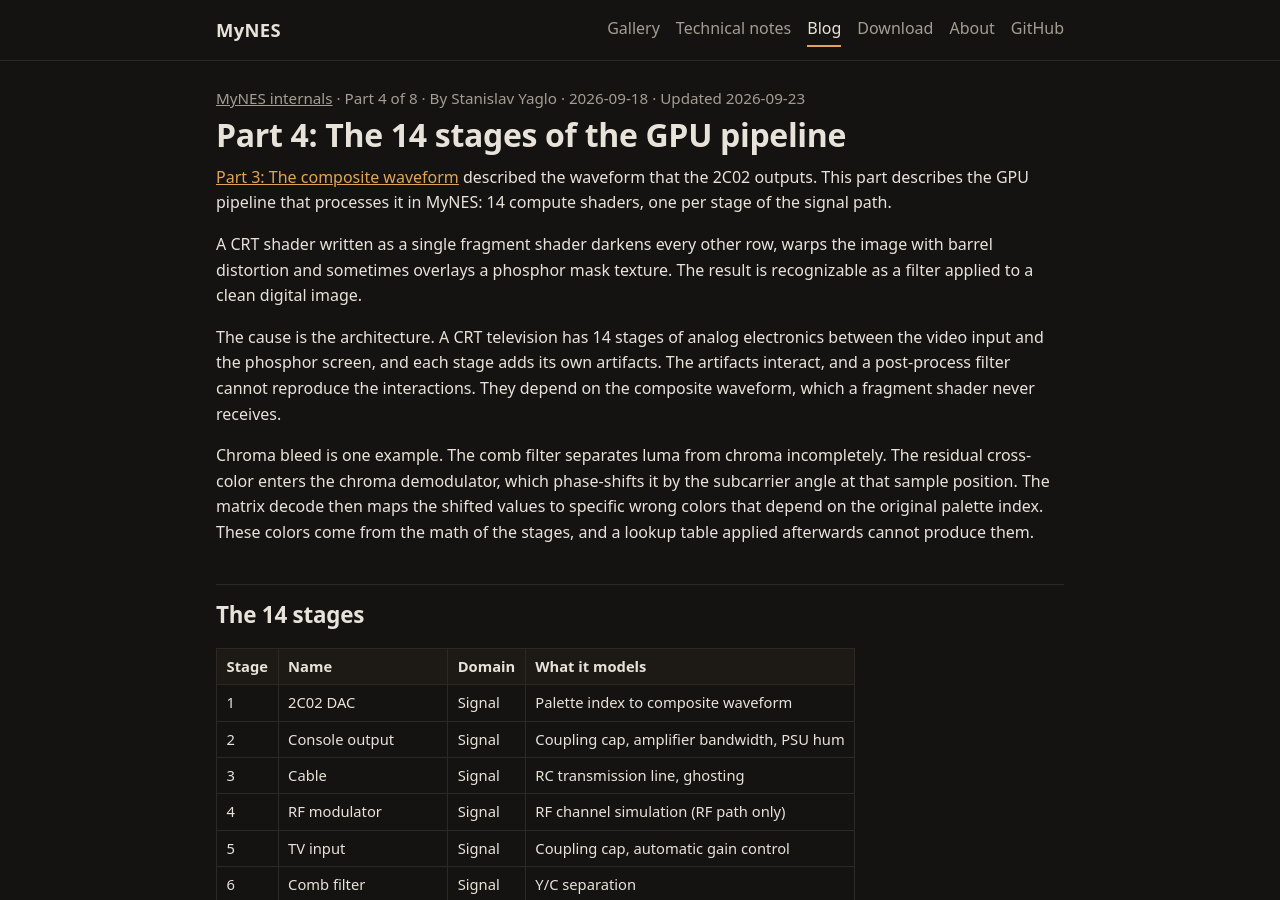
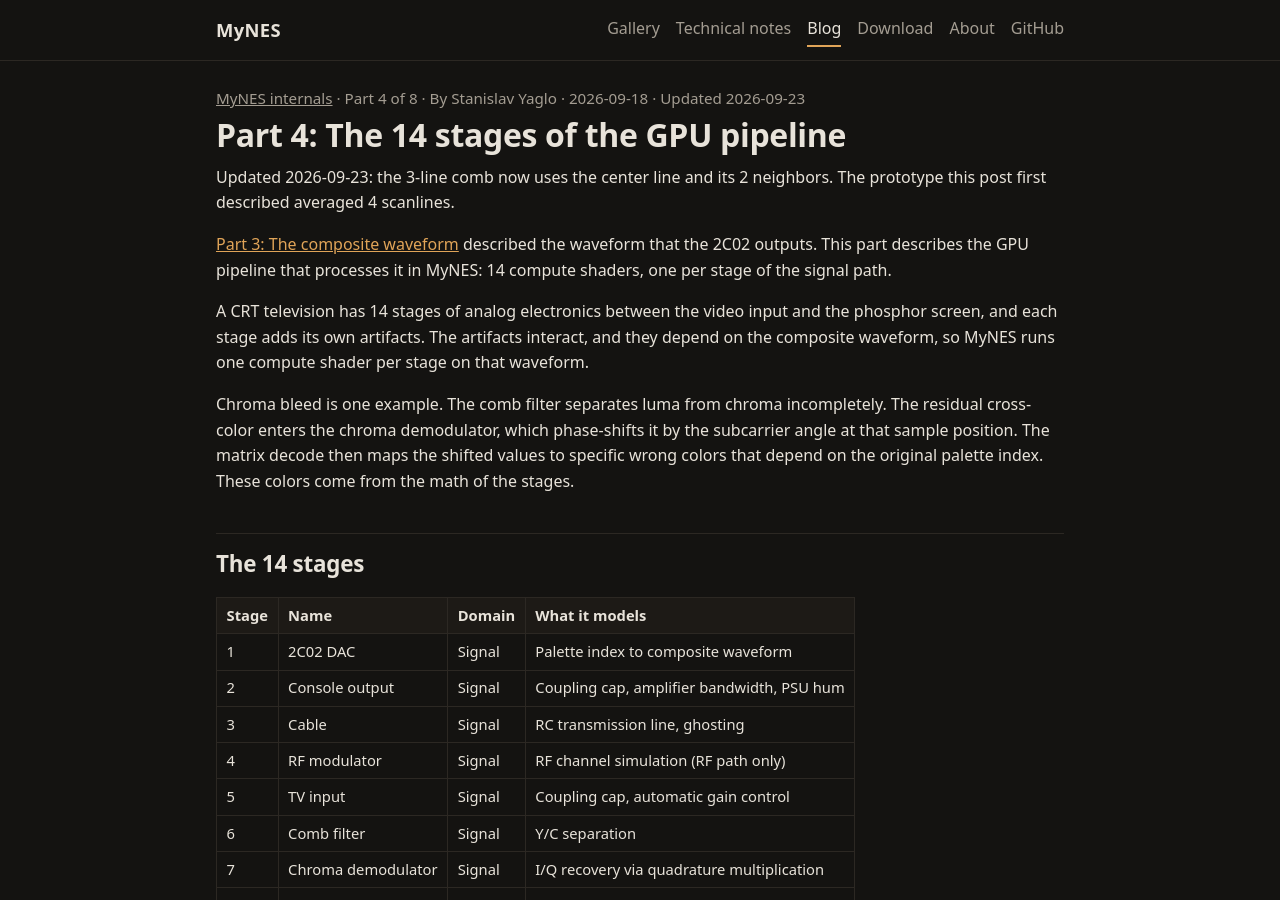
Before and after one commit to yaglo/mynes-web, a Jekyll site: the page built from _posts/2026-09-18-fourteen-stages.md, in a window 1280 px wide and 900 px high. Built offline with Jekyll 4.4.1, drawn with Linux system fonts in a browser that asks for light colours; some of the changed text lies outside the part shown.

Commit message:
Describe Part 4's pipeline without the unnamed-shader comparison
The intro compared MyNES with "a CRT shader written as a single
fragment shader" and said a lookup table cannot produce the colors,
naming no shader and giving no numbers. It now says what the 14 stages
are and why MyNES runs one shader per stage. The 3-line comb sentence
gives the current footprint, the center line and its 2 neighbors, and a
dated line at the top says what changed since the prototype.

```diff
--- a/_posts/2026-09-18-fourteen-stages.md
+++ b/_posts/2026-09-18-fourteen-stages.md
@@ -11,13 +11,13 @@
 source: "docs/blog/04-fourteen-stages.md"
 ---
 
+Updated 2026-09-23: the 3-line comb now uses the center line and its 2 neighbors. The prototype this post first described averaged 4 scanlines.
+
 [Part 3: The composite waveform]({{ '/blog/signal-nobody-sees/' | relative_url }}) described the waveform that the 2C02 outputs. This part describes the GPU pipeline that processes it in MyNES: 14 compute shaders, one per stage of the signal path.
 
-A CRT shader written as a single fragment shader darkens every other row, warps the image with barrel distortion and sometimes overlays a phosphor mask texture. The result is recognizable as a filter applied to a clean digital image.
+A CRT television has 14 stages of analog electronics between the video input and the phosphor screen, and each stage adds its own artifacts. The artifacts interact, and they depend on the composite waveform, so MyNES runs one compute shader per stage on that waveform.
 
-The cause is the architecture. A CRT television has 14 stages of analog electronics between the video input and the phosphor screen, and each stage adds its own artifacts. The artifacts interact, and a post-process filter cannot reproduce the interactions. They depend on the composite waveform, which a fragment shader never receives.
-
-Chroma bleed is one example. The comb filter separates luma from chroma incompletely. The residual cross-color enters the chroma demodulator, which phase-shifts it by the subcarrier angle at that sample position. The matrix decode then maps the shifted values to specific wrong colors that depend on the original palette index. These colors come from the math of the stages, and a lookup table applied afterwards cannot produce them.
+Chroma bleed is one example. The comb filter separates luma from chroma incompletely. The residual cross-color enters the chroma demodulator, which phase-shifts it by the subcarrier angle at that sample position. The matrix decode then maps the shifted values to specific wrong colors that depend on the original palette index. These colors come from the math of the stages.
 
 ## The 14 stages
 
@@ -114,7 +114,7 @@
 
 Chroma bleed comes from the FIR bandwidth in stage 7, which is set to 1 MHz for a composite connection. At that bandwidth, low-frequency I/Q components spread 4 to 5 pixels horizontally. A PVM with 1.5 MHz chroma bandwidth has less bleed, and the difference is one float in a uniform buffer.
 
-Rainbow shimmer on horizontal stripes comes from the 1-line comb filter, which averages 2 scanlines. Where vertical detail changes quickly, the luma estimate is wrong and the error leaks into the chroma channel. A 3-line comb averages 4 scanlines and removes most of the shimmer, at the cost of some vertical softening. TV engineers made the same tradeoff in the 1980s.
+Rainbow shimmer on horizontal stripes comes from the 1-line comb filter, which averages 2 scanlines. Where vertical detail changes quickly, the luma estimate is wrong and the error leaks into the chroma channel. A 3-line comb uses the center line and its 2 neighbors and removes most of the shimmer, at the cost of some vertical softening.
 
 Convergence fringing comes from the offset of the red and blue electron beams from green. The beam shader (stage 11) reads RGB values from shifted sample positions. The offset is largest at the screen edges, scaled by `edge_factor = cx^2 + cy^2`. On a well-calibrated PVM the offsets are near zero, while the Basement TV preset sets `conv_r_x = 6.0, conv_b_x = -5.0` and shows red-blue fringing on every edge.
 
```
